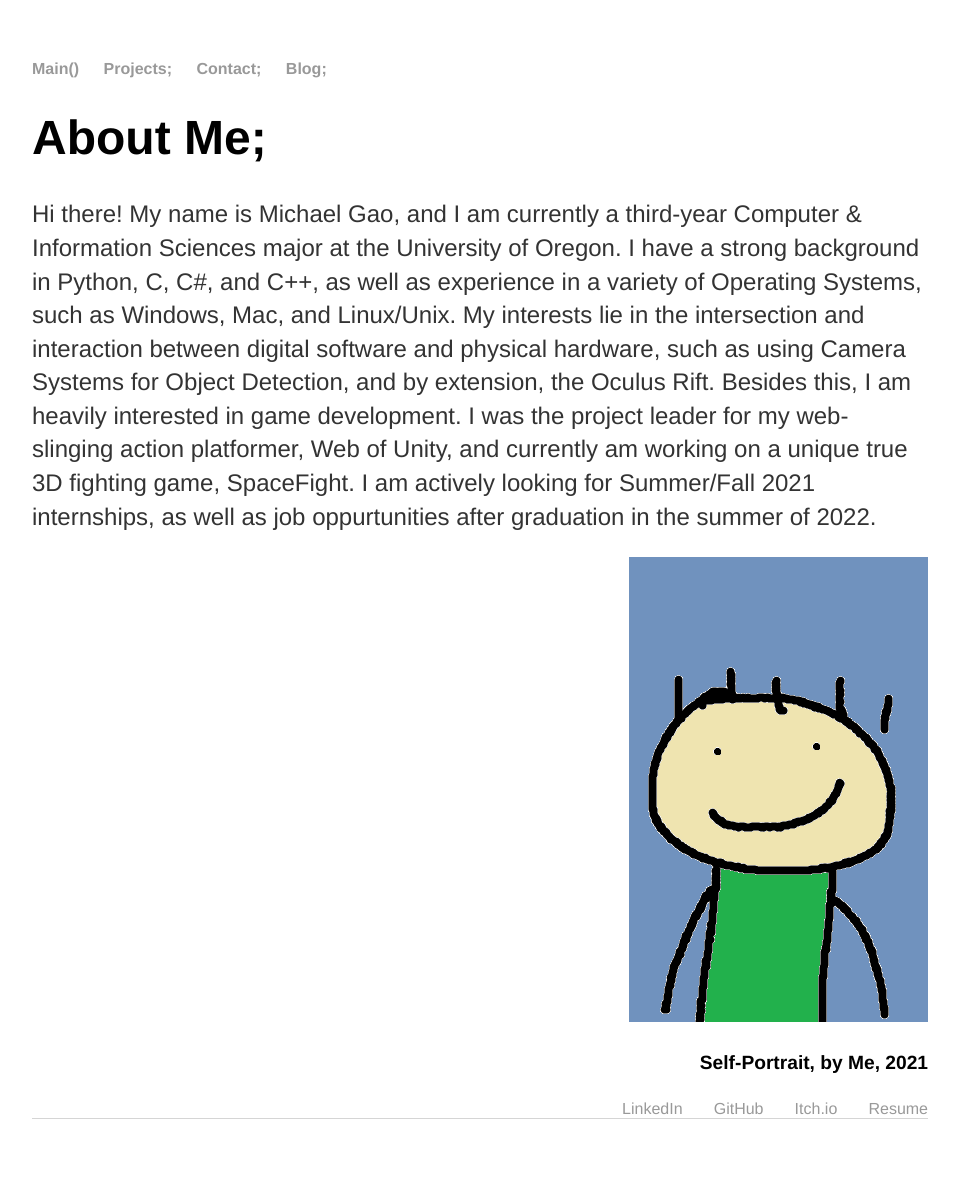
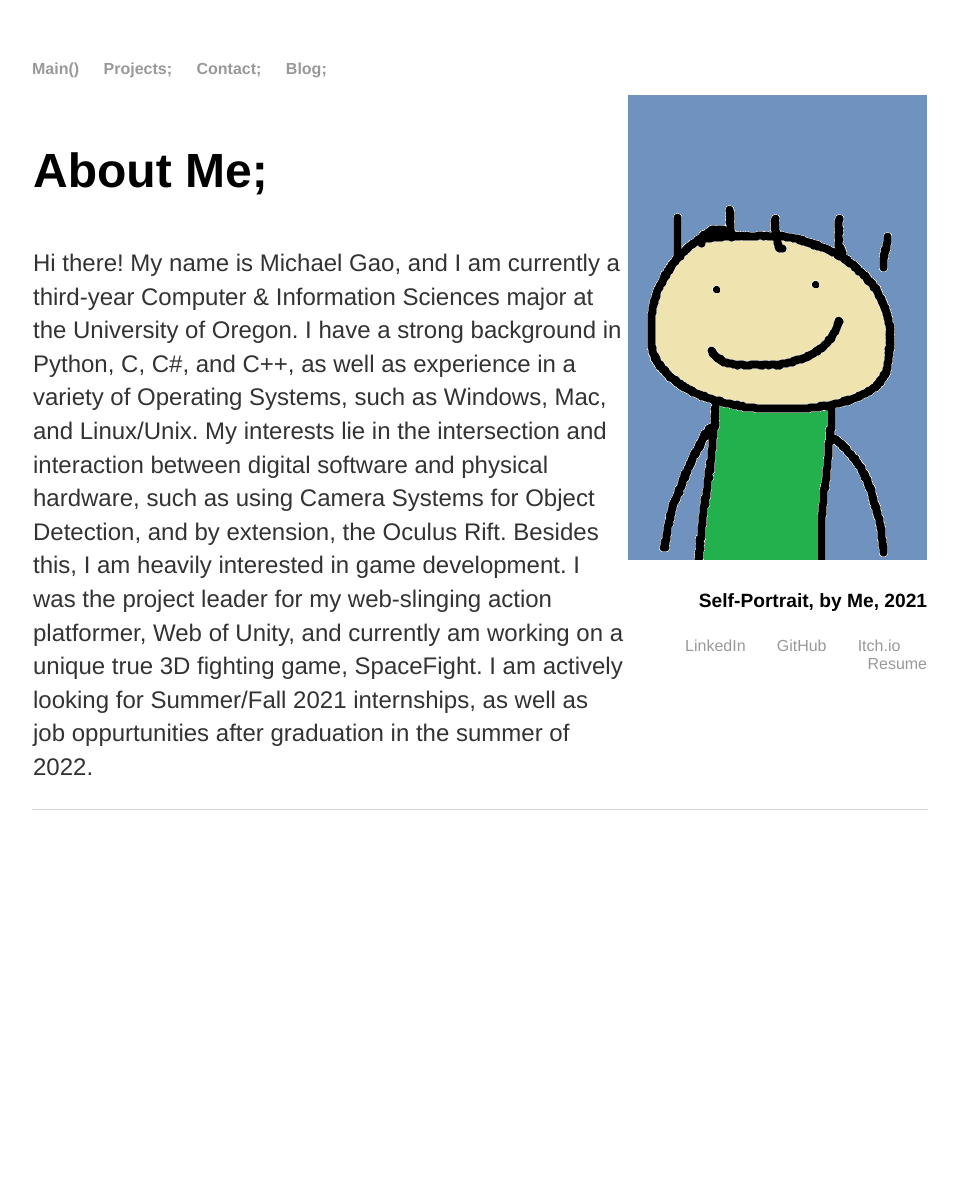
Before and after one commit to michael-c-gao/WebsiteOfMichael, a Jekyll site: the page built from index.html, in a window 1280 px wide. Shown: the whole page, without its empty margins (160-1119 px from the left). Built offline with Jekyll 4.4.1, drawn with Linux system fonts in a browser that asks for light colours; after the commit the page ends 900 px from its top, so only the background shows below that.

Commit message:
Update index.html

```diff
--- a/index.html
+++ b/index.html
@@ -2,14 +2,40 @@
 layout: default
 title: Michael C. Gao
 ---
-	<h1>About Me;</h1>
+
+
+<html>
+<head>
+	<style>
+	*{
+		box-sizing: border-box
+	}
+	.child{
+		border: 1px solid white;
+	}
+		.parent{
+			display:flex;
+		}
+	</style>
+</head>
+<body>
+
+<section class="parent">
+	<section class="child">
+		<h1>About Me;</h1>
 	<p>Hi there! My name is Michael Gao, and I am currently a third-year Computer & Information Sciences major at the University of Oregon.
 	I have a strong background in Python, C, C#, and C++, as well as experience in a variety of Operating Systems, such as Windows, Mac, and Linux/Unix.
 	My interests lie in the intersection and interaction between digital software and physical hardware, such as using Camera Systems for Object Detection,
 	and by extension, the Oculus Rift. Besides this, I am heavily interested in game development. I was the project leader for my web-slinging action platformer, Web of Unity, and currently am working on a
 	unique true 3D fighting game, SpaceFight. I am actively looking for Summer/Fall 2021 internships, as well as job oppurtunities after graduation in the summer of 2022. </p>
-
-	<div align="right"><img src="selfportrait.png" alt="Self Portrait"></div>
+	</section>
+	<section class="child">
+		<div align="right"><img src="selfportrait.png" alt="Self Portrait"></div>
 	<div align="right"><h4>Self-Portrait, by Me, 2021</h4></div>
 	<div align="right"><a href="https://www.linkedin.com/in/michael-c-gao/">LinkedIn</a> &nbsp; &nbsp; &nbsp; <a href="https://github.com/michael-c-gao">GitHub</a> &nbsp; &nbsp; &nbsp; <a href="https://mexhal.itch.io/">Itch.io</a> &nbsp; &nbsp; &nbsp; <a href="GaoMichaelResume.pdf" target="resume">Resume</a></div>
 	</div>
+	</section>
+</section>
+
+</body>
+</html>
```
